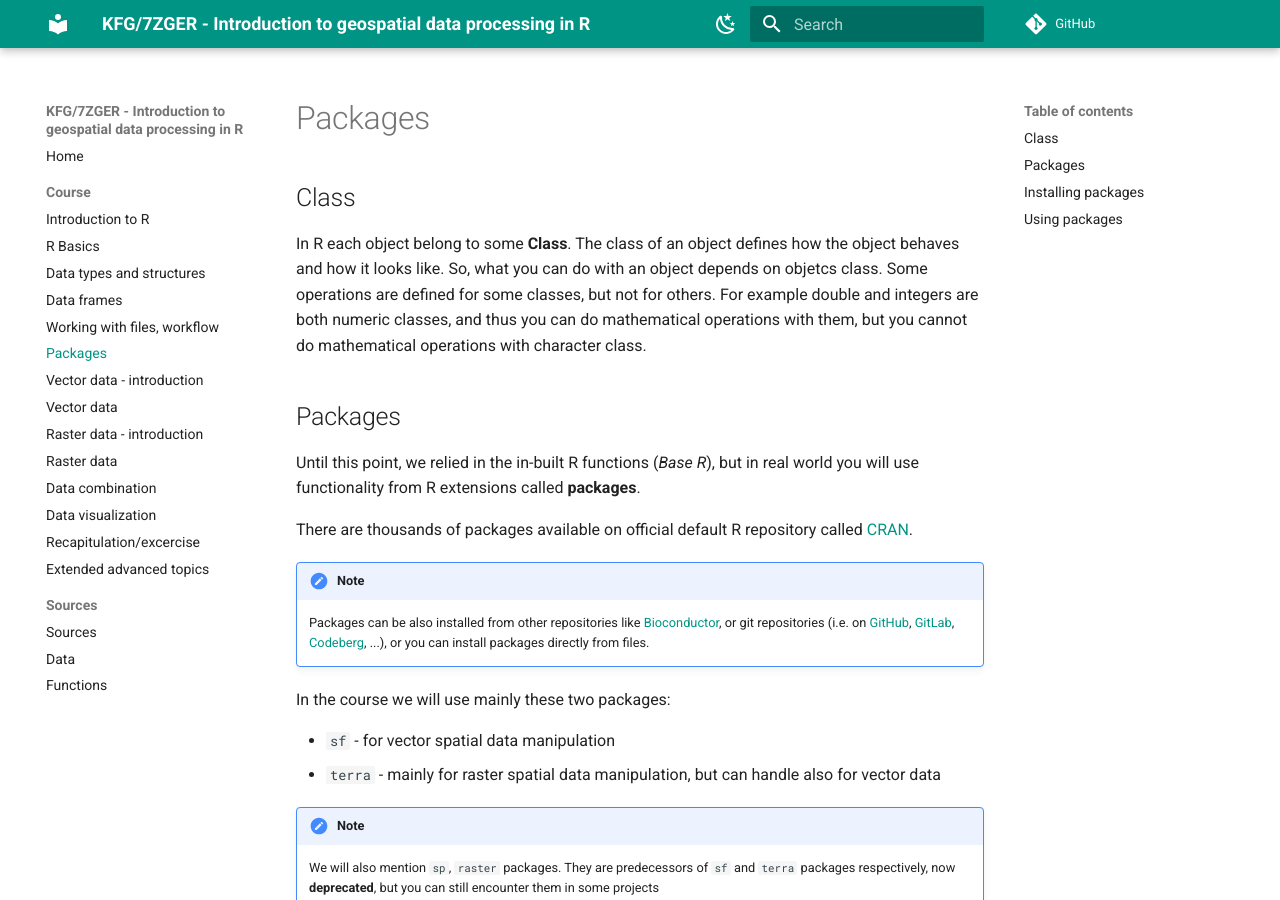
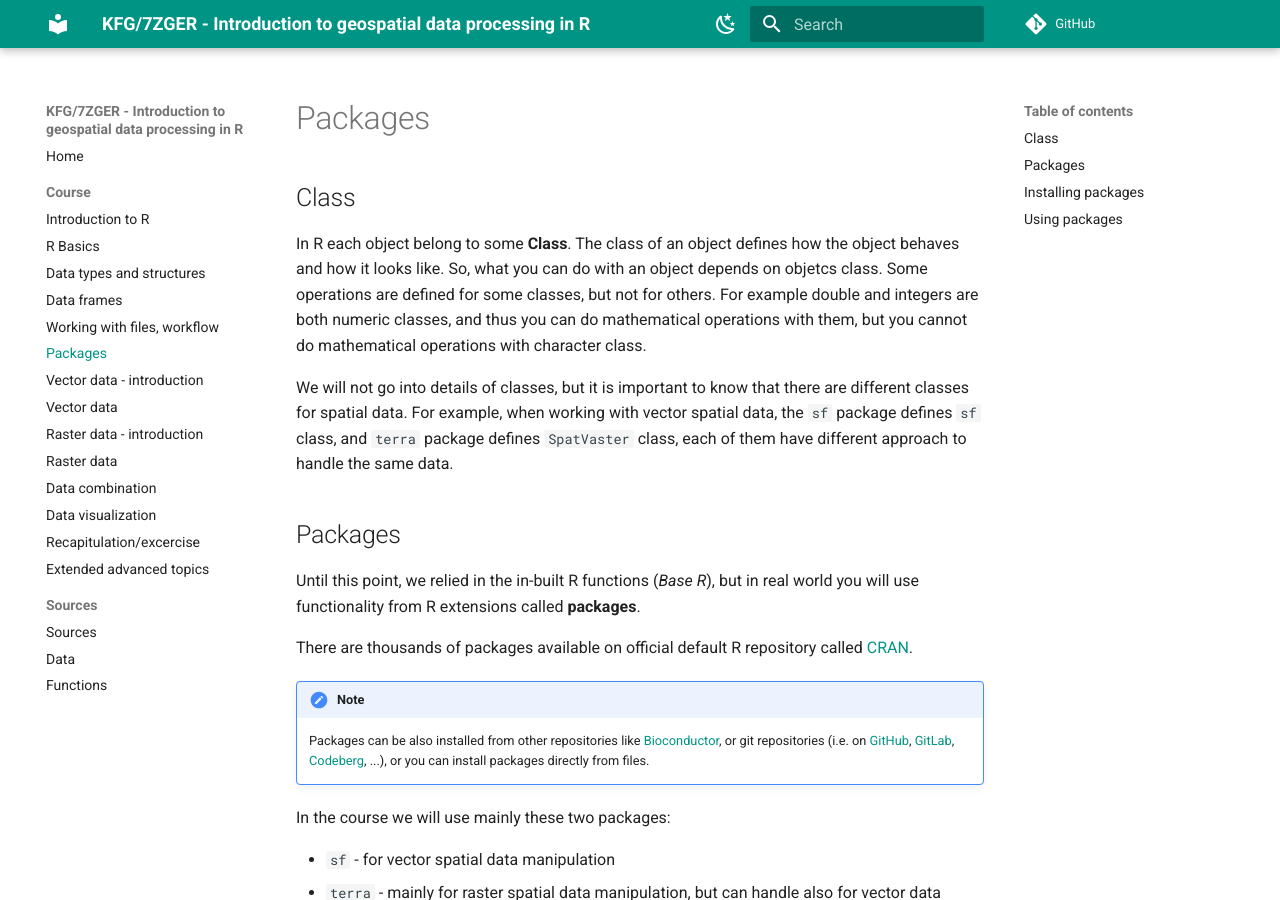
Before and after one commit to kalab-oto/7ZGER, an MkDocs documentation site: the page built from docs/packages.md, in a window 1280 px wide and 900 px high. Built offline with MkDocs 1.6.1 and Material for MkDocs 9.7.7, drawn with Linux system fonts in a browser that asks for light colours; comment, search, counter and statistics services are not loaded.

Commit message:
add: classes info

```diff
--- a/docs/packages.md
+++ b/docs/packages.md
@@ -3,6 +3,8 @@
 ## Class
 
 In R each object belong to some **Class**. The class of an object defines how the object behaves and how it looks like. So, what you can do with an object depends on objetcs class. Some operations are defined for some classes, but not for others. For example double and integers are both numeric classes, and thus you can do mathematical operations with them, but you cannot do mathematical operations with character class.
+
+We will not go into details of classes, but it is important to know that there are different classes for spatial data. For example, when working with vector spatial data, the `sf` package defines `sf` class, and `terra` package defines `SpatVaster` class, each of them have different approach to handle the same data.
 
 ## Packages
 Until this point, we relied in the in-built R functions (*Base R*), but in real world you will use functionality from R extensions called **packages**.
```
